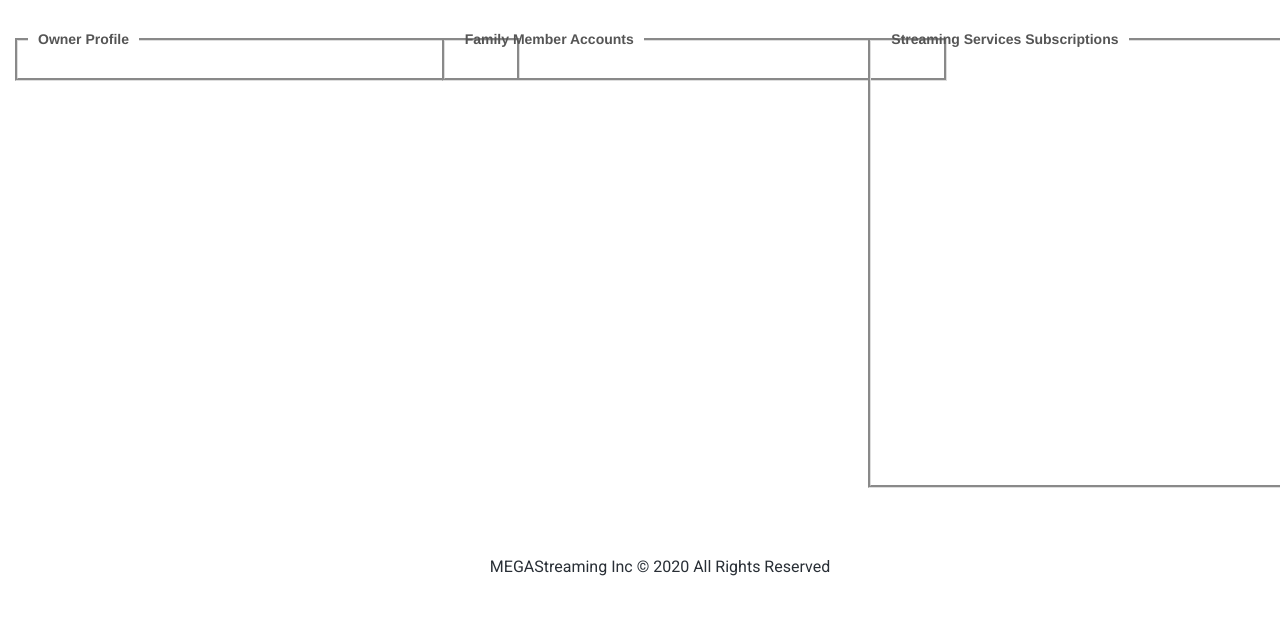
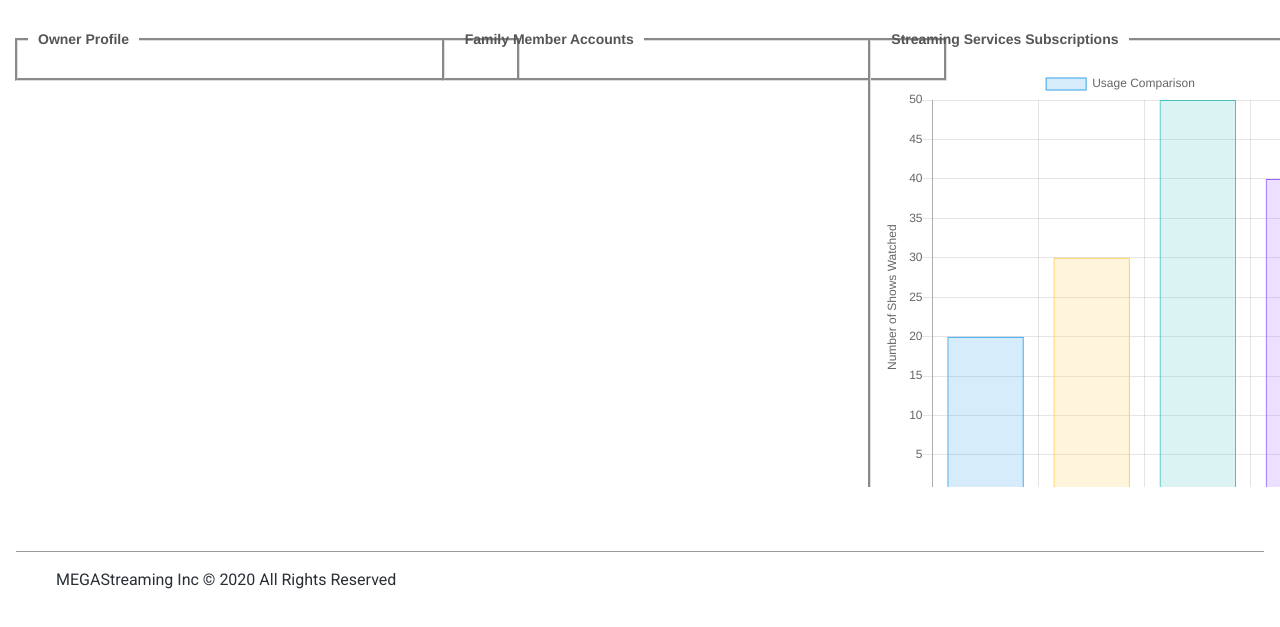
Before and after one commit to rfloweree/MEGAStreaming, a plain HTML site: page account.html in a window 1280 px wide. Shown: the part 157-784 px from the top of the page. Drawn offline with nearby package versions, Linux system fonts and the light colour scheme.

Commit message:
minor fixes

```diff
--- a/account.html
+++ b/account.html
@@ -19,7 +19,12 @@
     <link href="https://fonts.googleapis.com/css?family=Courgette" rel="stylesheet">
 
     <!-- Font Awesome -->
-    <link rel="stylesheet" href="https://use.fontawesome.com/releases/v5.8.1/css/all.css" integrity="sha384-50oBUHEmvpQ+1lW4y57PTFmhCaXp0ML5d60M1M7uH2+nqUivzIebhndOJK28anvf" crossorigin="anonymous">
+    <link rel="stylesheet" href="https://use.fontawesome.com/releases/v5.8.1/css/all.css"
+          integrity="sha384-50oBUHEmvpQ+1lW4y57PTFmhCaXp0ML5d60M1M7uH2+nqUivzIebhndOJK28anvf"
+          crossorigin="anonymous">
+
+    <!-- chart.js -->
+    <script src="https://cdn.jsdelivr.net/npm/chart.js@2.8.0"></script>
 
     <title>MEGAStreaming</title>
 
@@ -204,10 +209,20 @@
                                   yAxes: [{
                                       ticks: {
                                           beginAtZero: true
-                                      }
-                                  }]
+                                      },
+                                    scaleLabel: {
+                                      display: true,
+                                      labelString: 'Number of Shows Watched'
+                                    },
+                                }],
+                                xAxes: [{
+                                    scaleLabel: {
+                                      display: true,
+                                      labelString: 'Streaming Provider'
+                                    }
+                                }]
                               }
-                          }
+                            }
                       });
                     </script>
 
@@ -224,7 +239,8 @@
   <!-- ============================================================================================ -->
 
   <footer class="footer py-5">
-    <div class="d-flex justify-content-around">
+    <div class="justify-content-around">
+      <hr>
       <p class="copyright">MEGAStreaming Inc © 2020 All Rights Reserved</p>
     </div>
   </footer>
```
